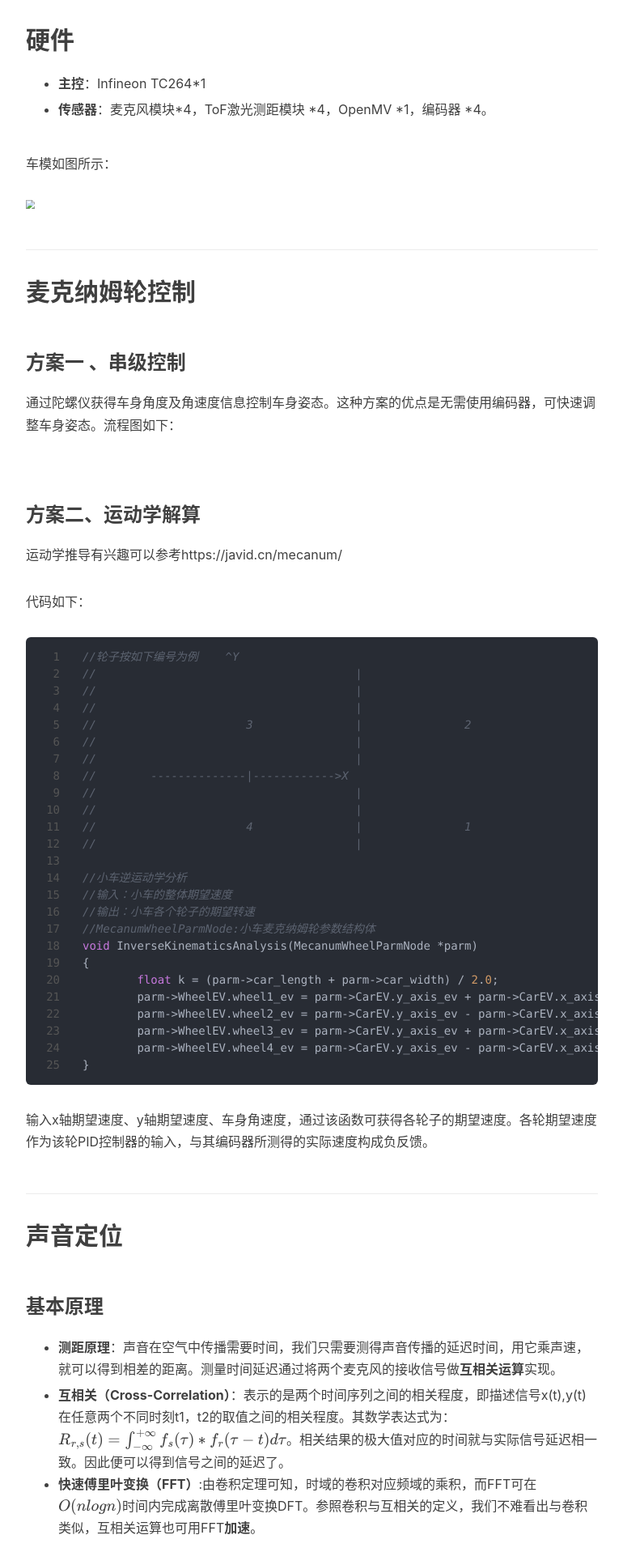
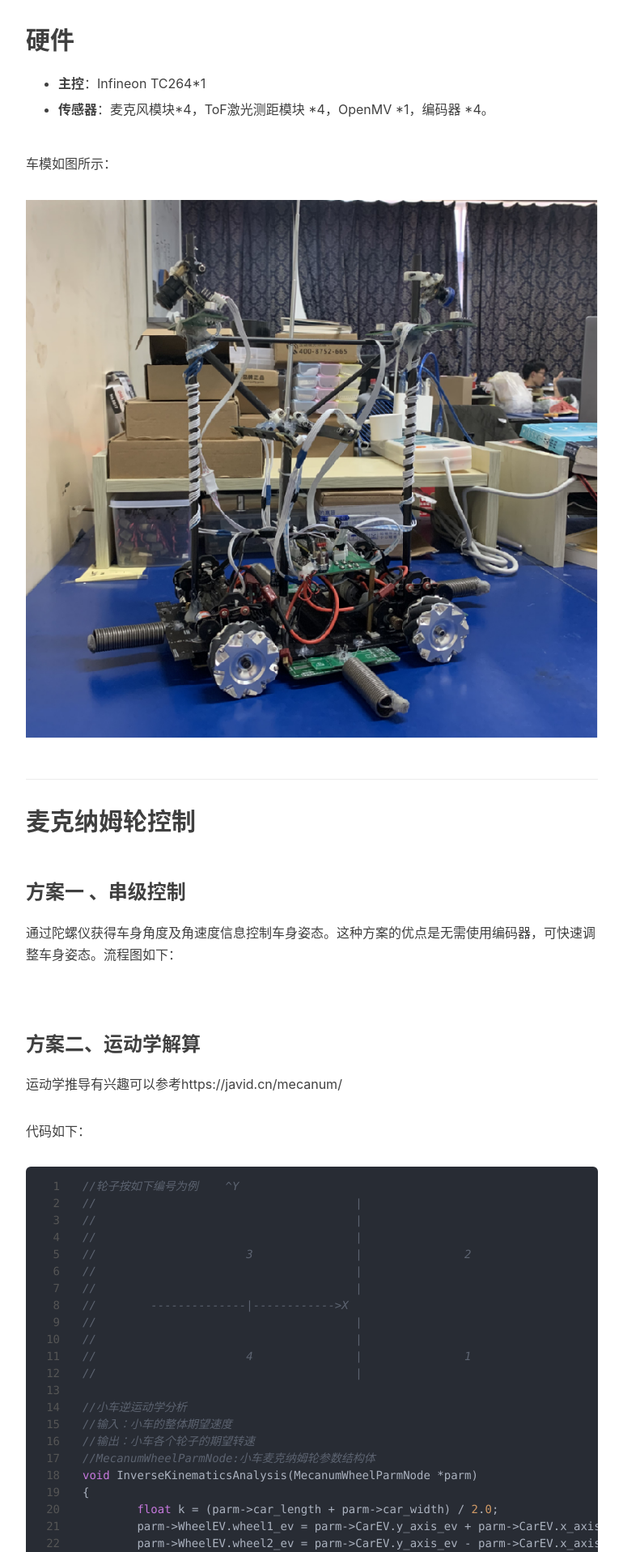
Before and after one commit to joyz121/joyz121.github.io, a Jekyll site: the page built from _posts/2022-4-24-smartcar.md, in a window 1280 px wide. Shown: the part 1060-2977 px from the top of the page at 81% size, without its empty margins (233-1003 px from the left). Built offline with Jekyll 4.4.1, drawn with Linux system fonts in a browser that asks for light colours; nearby versions of some CDN libraries; formulas are drawn with MathJax 3; comment, search, counter and statistics services are not loaded.

Commit message:
文件修改

```diff
--- a/_posts/2022-4-24-smartcar.md
+++ b/_posts/2022-4-24-smartcar.md
@@ -25,7 +25,7 @@ tags:
 
 车模如图所示：
 
-<img src="../img/in-post/car.png" style="zoom:70%;" />
+![](https://github.com/joyz121/joyz121.github.io/blob/main/img/in-post/car.png)
 
 ## 麦克纳姆轮控制
 
```
